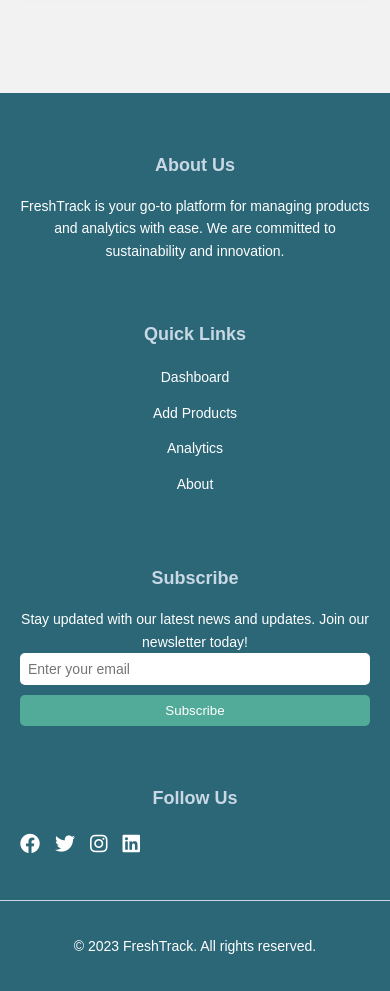
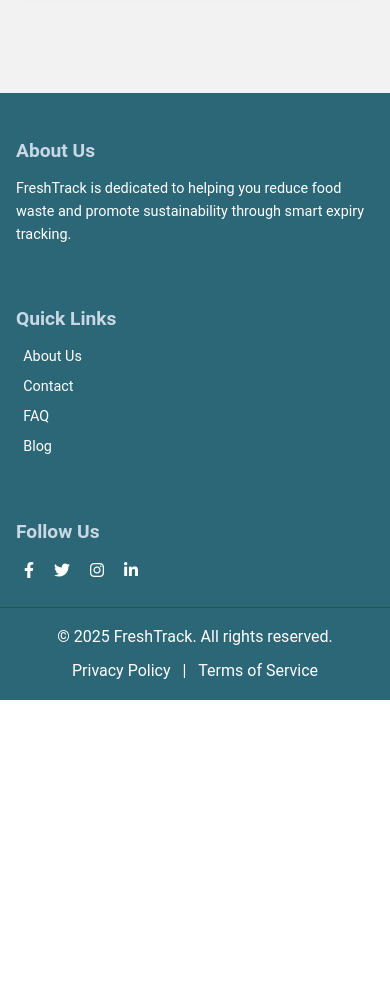
Before and after one commit to virag-umraniya/FreshTrack, a website: page login.html in a window 390 px wide. Shown: the part 720-1711 px from the top of the page. After the commit the page ends 1420 px from the top, so only its background shows below. Drawn offline with Linux system fonts and the light colour scheme.

Commit message:
Refactor footer layout and styles for improved responsiveness and consistency

```diff
--- a/CSS/footer.css
+++ b/CSS/footer.css
@@ -1,131 +1,194 @@
-/* Footer Styles */
-.site-footer {
-    background-color: #2b6777; /* Dark teal background */
-    color: #ffffff; /* White text */
-    padding: 40px 0 20px 0;
-    font-family: 'Poppins', sans-serif;
+footer {
+    background-color: #2b6777; /* Match header background color */
+    color: #ffffff; /* Match header text color */
+    width: 100%;
+    animation: fadeIn 1s ease-in-out;
 }
 
-.footer-container {
-    display: flex;
-    justify-content: space-between;
-    max-width: 1200px;
-    margin: 0 auto;
-    padding: 0 20px;
-    flex-wrap: wrap;
-    gap: 20px;
+footer a {
+    color: #ffffff; /* Match header link color */
+    text-decoration: none;
+    margin: 0 0.5em;
+    transition: color 0.3s, transform 0.3s;
 }
 
-/* Footer Columns */
-.footer-column {
-    flex: 1;
-    min-width: 200px;
-    margin-bottom: 20px;
+footer a:hover {
+    text-decoration: underline;
+    color: #c8d8e4; /* Match header link hover color */
+    transform: scale(1.1);
 }
 
-.footer-column h3 {
-    font-size: 18px;
-    margin-bottom: 15px;
-    color: #c8d8e4; /* Light blue for headings */
+.footer-content {
+    display: flex;
+    justify-content: space-around;
+    flex-wrap: wrap;
+    padding: 1em 0;
+    animation: slideInUp 1s ease-in-out;
 }
 
-.footer-column p {
-    font-size: 14px;
-    line-height: 1.6;
-    margin: 0;
+.footer-section {
+    flex: 1;
+    margin: 1em;
+    min-width: 200px;
+    animation: fadeInUp 1s ease-in-out;
 }
 
-.footer-column ul {
+.footer-section h3 {
+    margin-bottom: 0.5em;
+    font-size: 1.5em;
+    color: #c8d8e4; /* Match header heading color */
+}
+
+.footer-section p, .footer-section ul {
+    margin: 0.5em 0;
+    line-height: 1.6;
+}
+
+.footer-section ul {
     list-style: none;
     padding: 0;
-    margin: 0;
 }
 
-.footer-column ul li {
-    margin-bottom: 10px;
+.footer-section ul li {
+    margin: 0.5em 0;
 }
 
-.footer-column ul li a {
-    color: #ffffff;
+.footer-section ul li a {
+    color: #ffffff; /* Match header link color */
     text-decoration: none;
-    font-size: 14px;
-    transition: color 0.3s ease;
+    transition: color 0.3s, transform 0.3s;
 }
 
-.footer-column ul li a:hover {
-    color: #c8d8e4; /* Light blue on hover */
+.footer-section ul li a:hover {
+    text-decoration: underline;
+    color: #c8d8e4; /* Match header link hover color */
+    transform: scale(1.1);
 }
 
-/* Newsletter Form */
-.newsletter-form {
-    display: flex;
-    gap: 10px;
+.social-media {
+    margin-top: 0.5em;
+    animation: fadeIn 1.5s ease-in-out;
 }
 
-.newsletter-form input {
-    flex: 1;
-    padding: 8px;
-    border: none;
-    border-radius: 5px;
-    font-size: 14px;
+.social-media a {
+    margin: 0 0.5em;
+    font-size: 1.5em;
+    transition: transform 0.3s, color 0.3s;
 }
 
-.newsletter-form button {
-    padding: 8px 12px;
-    background-color: #52ab98; /* Muted green */
-    color: #ffffff;
-    border: none;
-    border-radius: 5px;
-    cursor: pointer;
-    transition: background-color 0.3s ease;
+.social-media a:hover {
+    color: #c8d8e4; /* Match header link hover color */
+    transform: scale(1.2);
 }
 
-.newsletter-form button:hover {
-    background-color: #1f4e5f; /* Dark teal on hover */
+.footer-bottom {
+    text-align: center;
+    padding: 1em 0;
+    border-top: 1px solid #444;
+    animation: fadeIn 2s ease-in-out;
 }
 
-/* Social Icons */
-.social-icons {
-    display: flex;
-    gap: 15px;
+.footer-bottom p {
+    margin: 0.5em 0;
 }
 
-.social-icons a {
-    color: #ffffff;
-    font-size: 20px;
-    transition: color 0.3s ease;
+.footer-bottom a {
+    color: #ffffff; /* Match header link color */
+    text-decoration: none;
+    transition: color 0.3s, transform 0.3s;
 }
 
-.social-icons a:hover {
-    color: #c8d8e4; /* Light blue on hover */
+.footer-bottom a:hover {
+    text-decoration: underline;
+    color: #c8d8e4; /* Match header link hover color */
+    transform: scale(1.1);
 }
 
-/* Copyright Section */
-.copyright {
-    text-align: center;
-    margin-top: 20px;
-    padding-top: 20px;
-    border-top: 1px solid #c8d8e4; /* Light blue border */
-    font-size: 14px;
+@keyframes fadeIn {
+    from {
+        opacity: 0;
+    }
+    to {
+        opacity: 1;
+    }
 }
 
-/* Responsive Design */
+@keyframes slideInUp {
+    from {
+        transform: translateY(20px);
+        opacity: 0;
+    }
+    to {
+        transform: translateY(0);
+        opacity: 1;
+    }
+}
+
+@keyframes fadeInUp {
+    from {
+        transform: translateY(20px);
+        opacity: 0;
+    }
+    to {
+        transform: translateY(0);
+        opacity: 1;
+    }
+}
+
 @media (max-width: 768px) {
-    .footer-container {
-        flex-direction: column;
-        align-items: center;
-        text-align: center;
-    }
-
-    .footer-column {
-        width: 100%;
-    }
-
-    .newsletter-form {
+    .footer-content {
         flex-direction: column;
     }
 
-    .newsletter-form button {
-        width: 100%;
+    .footer-section {
+        margin: 1em;
+    }
+
+    .social-media a {
+        font-size: 1.2em;
     }
 }
+
+@media (max-width: 480px) {
+    .footer-section h3 {
+        font-size: 1.2em;
+    }
+
+    .footer-section p, .footer-section ul li {
+        font-size: 0.9em;
+    }
+
+    .social-media a {
+        font-size: 1em;
+    }
+
+    .footer-content {
+        padding: 0.5em 0;
+    }
+
+    .footer-bottom {
+        padding: 0.5em 0;
+    }
+}
+
+@media (max-width: 320px) {
+    .footer-section h3 {
+        font-size: 1em;
+    }
+
+    .footer-section p, .footer-section ul li {
+        font-size: 0.8em;
+    }
+
+    .social-media a {
+        font-size: 0.8em;
+    }
+
+    .footer-content {
+        padding: 0.5em 0;
+    }
+
+    .footer-bottom {
+        padding: 0.5em 0;
+    }
+}
--- a/JS/footer.js
+++ b/JS/footer.js
@@ -1,3 +1,12 @@
-document.getElementById('footer').innerHTML = fetch('footer.html')
-    .then(response => response.text())
-    .then(data => document.getElementById('footer').innerHTML = data);
+document.addEventListener('DOMContentLoaded', () => {
+    const footerContainer = document.getElementById('footer');
+    fetch('footer.html')
+        .then(response => response.text())
+        .then(data => {
+            footerContainer.innerHTML = data;
+            const yearElement = document.getElementById('footer-year');
+            const currentYear = new Date().getFullYear();
+            yearElement.textContent = currentYear;
+        })
+        .catch(error => console.error('Error loading footer:', error));
+});
--- a/footer.html
+++ b/footer.html
@@ -1,40 +1,28 @@
-<footer class="site-footer">
-        <div class="footer-container">
-            <!-- Footer Columns -->
-            <div class="footer-column">
+<footer>
+    <div class="footer-content">
+        <div class="footer-section about">
             <h3>About Us</h3>
-                <p>FreshTrack is your go-to platform for managing products and analytics with ease. We are committed to
-                    sustainability and innovation.</p>
+            <p>FreshTrack is dedicated to helping you reduce food waste and promote sustainability through smart expiry tracking.</p>
         </div>
-            <div class="footer-column">
+        <div class="footer-section links">
             <h3>Quick Links</h3>
             <ul>
-                    <li><a href="dashboard.html" aria-label="Go to Dashboard">Dashboard</a></li>
-                    <li><a href="add_product.html" aria-label="Go to Add Products">Add Products</a></li>
-                    <li><a href="analytics.html" aria-label="Go to Analytics">Analytics</a></li>
-                    <li><a href="about.html" aria-label="Go to About">About</a></li>
+                <li><a href="/about-us">About Us</a></li>
+                <li><a href="/contact">Contact</a></li>
+                <li><a href="/faq">FAQ</a></li>
+                <li><a href="/blog">Blog</a></li>
             </ul>
         </div>
-            <div class="footer-column">
-                <h3>Subscribe</h3>
-                <p>Stay updated with our latest news and updates. Join our newsletter today!</p>
-                <form class="newsletter-form">
-                    <input type="email" placeholder="Enter your email" aria-label="Email for newsletter">
-                    <button type="submit" aria-label="Subscribe">Subscribe</button>
-                </form>
-            </div>
-            <div class="footer-column">
+        <div class="footer-section social-media">
             <h3>Follow Us</h3>
-                <div class="social-icons">
-                    <a href="#" aria-label="Facebook"><i class="fab fa-facebook"></i></a>
-                    <a href="#" aria-label="Twitter"><i class="fab fa-twitter"></i></a>
-                    <a href="#" aria-label="Instagram"><i class="fab fa-instagram"></i></a>
-                    <a href="#" aria-label="LinkedIn"><i class="fab fa-linkedin"></i></a>
+            <a href="https://facebook.com" aria-label="Facebook"><i class="fab fa-facebook-f"></i></a>
+            <a href="https://twitter.com" aria-label="Twitter"><i class="fab fa-twitter"></i></a>
+            <a href="https://instagram.com" aria-label="Instagram"><i class="fab fa-instagram"></i></a>
+            <a href="https://linkedin.com" aria-label="LinkedIn"><i class="fab fa-linkedin-in"></i></a>
         </div>
     </div>
-        </div>
-        <!-- Copyright Section -->
-        <div class="copyright">
-            <p>&copy; 2023 FreshTrack. All rights reserved.</p>
+    <div class="footer-bottom">
+        <p>&copy; <span id="footer-year"></span> FreshTrack. All rights reserved.</p>
+        <p><a href="/privacy-policy">Privacy Policy</a> | <a href="/terms-of-service">Terms of Service</a></p>
     </div>
 </footer>
```
Lines whose indentation alone changed are shown as unchanged.
